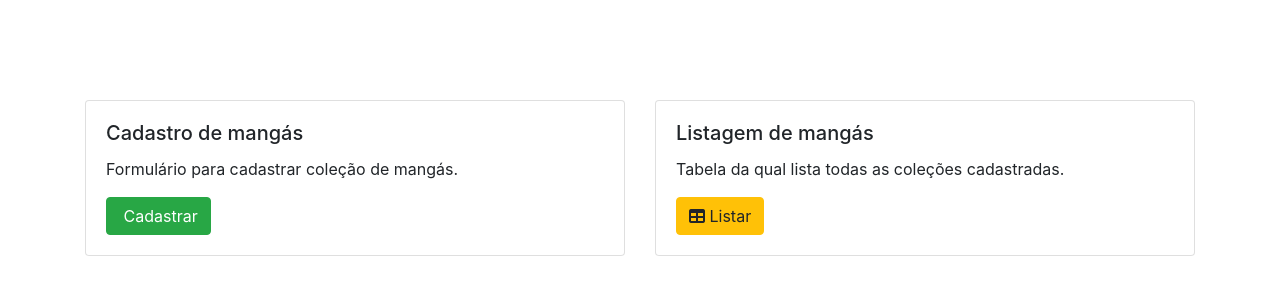
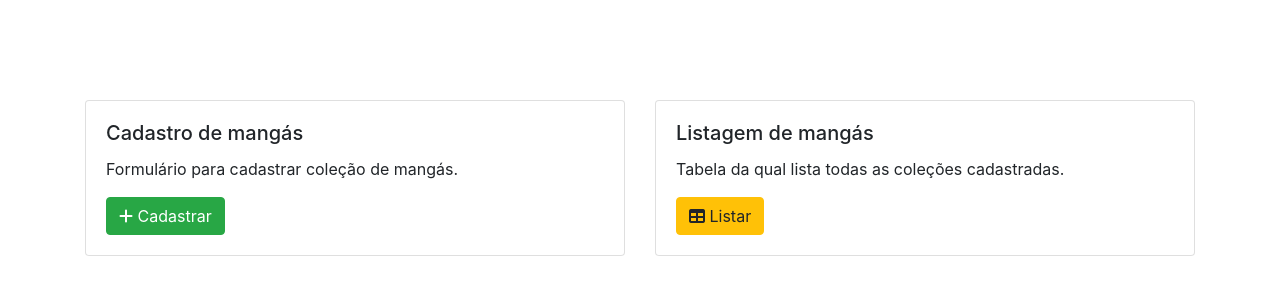
Before and after one commit to Iury189/mangas, a PHP site: page / in a window 1280 px wide. Shown: the top 300 px of the page. Run offline with PHP 8.4, Linux system fonts and the light colour scheme; some libraries are stand-ins or nearby versions.

Commit message:
Fix somethings

```diff
--- a/index.php
+++ b/index.php
@@ -17,7 +17,7 @@
 		      <div class="card-body">
 		        <h5 class="card-title">Cadastro de mangás</h5>
 		        <p class="card-text">Formulário para cadastrar coleção de mangás.</p>
-		        <a href="/mangas/view/form_create_manga.php" class="btn btn-success" title="Cadastrar mangás"><i class="fa-light fa-plus"></i>&nbsp;Cadastrar</a>
+		        <a href="/mangas/view/form_create_manga.php" class="btn btn-success" title="Cadastrar mangás"><i class="fa fa-plus"></i>&nbsp;Cadastrar</a>
 		      </div>
 		    </div>
 		  </div>
@@ -26,7 +26,7 @@
 		      <div class="card-body">
 		        <h5 class="card-title" text-center>Listagem de mangás</h5>
 		        <p class="card-text">Tabela da qual lista todas as coleções cadastradas.</p>
-		        <a href="/mangas/view/form_read_manga.php" class="btn btn-warning" title="Listar mangás"><i class="fa-solid fa-table"></i>&nbsp;Listar</a>
+		        <a href="/mangas/view/form_read_manga.php" class="btn btn-warning" title="Listar mangás"><i class="fa fa-table"></i>&nbsp;Listar</a>
 		      </div>
 		    </div>
 		  </div>
--- a/view/form_create_manga.php
+++ b/view/form_create_manga.php
@@ -56,7 +56,7 @@
 		      <label>Valor da coleção:</label>
 		      <input type="text" class="form-control" id="id_valor" name="valor" required title="Campo para inserir o valor da coleção" placeholder="Digite o valor total da coleção" onkeypress="$(this).mask('000.00', {reverse: true});">
 		    </div>
-		    <button type="submit" name="btn_cadastrar" class="btn btn-success btn-lg btn-block" title="Cadastrar coleção"><i class="fa-light fa-plus"></i>&nbsp;Cadastrar</button>
+		    <button type="submit" name="btn_cadastrar" class="btn btn-success btn-lg btn-block" title="Cadastrar coleção"><i class="fa fa-plus"></i>&nbsp;Cadastrar</button>
 	    </form>
 	</div>
 </body>
--- a/view/form_read_manga.php
+++ b/view/form_read_manga.php
@@ -30,7 +30,7 @@
 		<small class="form-text text-muted text-center">Todos os mangás cadastrados são listados aqui</small>
 		<br>
 		<nav class="navbar navbar-light" id="barra_navegacao">
-		  <a href="/mangas/view/form_create_manga.php" class="btn btn-success" title="Cadastrar mangás"><i class="fa-light fa-plus"></i>&nbsp;Cadastrar</a>
+		  <a href="/mangas/view/form_create_manga.php" class="btn btn-success" title="Cadastrar mangás"><i class="fa fa-plus"></i>&nbsp;Cadastrar</a>
 		</nav>
 		<table class="table table-sm" id="tabela">
 			<thead>
@@ -59,7 +59,7 @@
 	                		echo '<td title="'.date('d/m/Y H:i:s', strtotime($valor['data_cadastro'])).'">'.
 			 		        date('d/m/Y H:i:s', strtotime($valor['data_cadastro'])).'</td>';
 			 		        echo '<td>';
-    							echo '<a class="btn btn-info" title="Atualizar '.$valor['titulo'].'"'.'href="/mangas/view/form_update_manga.php?id='.$valor['id_manga'].'"role="button" ><i class="fa fa-edit"></i>&nbsp;Atualizar</a>';
+    							echo '<a class="btn btn-primary" title="Atualizar '.$valor['titulo'].'"'.'href="/mangas/view/form_update_manga.php?id='.$valor['id_manga'].'"role="button" ><i class="fa fa-arrows-rotate"></i>&nbsp;Atualizar</a>';
     							echo "&nbsp;";
     							echo '<a class="btn btn-danger" title="Deletar '.$valor['titulo'].'"'.'href="/mangas/controller/delete_manga.php?id='.$valor['id_manga'].'"role="button"><i class="fa fa-trash"></i>&nbsp;Deletar</a>';
     						echo '</td>';
--- a/view/form_update_manga.php
+++ b/view/form_update_manga.php
@@ -77,7 +77,7 @@
 		      <input type="text" class="form-control" name="valor" required title="Campo para inserir o valor da coleção" placeholder="Digite o valor total da coleção"
 		      value="<?php echo $dados['valor'] ?>" onkeypress="$(this).mask('000.00', {reverse: true});">
 		    </div>
-		    <button type="submit" name="btn_atualizar" class="btn btn-info btn-lg btn-block" title="Atualizar coleção"><i class="fa fa-edit"></i>&nbsp;Atualizar</button>
+		    <button type="submit" name="btn_atualizar" class="btn btn-primary btn-lg btn-block" title="Atualizar coleção"><i class="fa fa-arrows-rotate"></i>&nbsp;Atualizar</button>
 	    </form>
 	</div>
 </body>
```
Also changed, not shown: imagens/Atualizacao.png, imagens/Cadastro.png, imagens/Inicio.png, imagens/Listagem.png.
